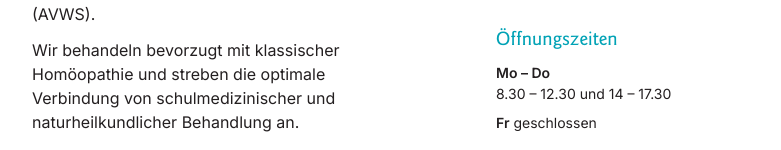
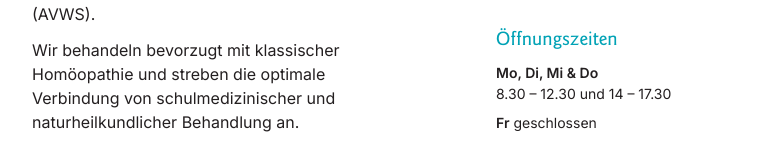
Before and after one commit to JonasASchmidt/dr-mayer-brix, a website with bundled scripts: page index.html in a window 1280 px wide. Shown: the part 1164-1314 px from the top of the page, without its empty margins (248-1029 px from the left). Built offline with nearby package versions, Linux system fonts and the light colour scheme; files whose address does not match are found by name.

Commit message:
Öffnungszeiten: "Mo, Di, Mi & Do" statt "Mo – Do"
Co-Authored-By: Claude Opus 5.5 <noreply@anthropic.com>

```diff
--- a/index.html
+++ b/index.html
@@ -163,7 +163,7 @@
     </div>
     <div class="hero__hours hero__hours--oeffnungszeiten">
       <h3>Öffnungszeiten</h3>
-      <p><span class="hours__day">Mo – Do</span><br>8.30 – 12.30 und 14 – 17.30</p>
+      <p><span class="hours__day">Mo, Di, Mi &amp; Do</span><br>8.30 – 12.30 und 14 – 17.30</p>
       <p><span class="hours__day">Fr</span> geschlossen</p>
     </div>
   </div>
@@ -422,7 +422,7 @@
           </div>
           <div class="kontakt-hours kontakt-hours--oeffnungszeiten">
             <h3>Öffnungszeiten</h3>
-            <p><span class="hours__day">Mo – Do</span><br>8.30 – 12.30 und 14 – 17.30</p>
+            <p><span class="hours__day">Mo, Di, Mi &amp; Do</span><br>8.30 – 12.30 und 14 – 17.30</p>
             <p><span class="hours__day">Fr</span> geschlossen</p>
           </div>
         </div>
```
